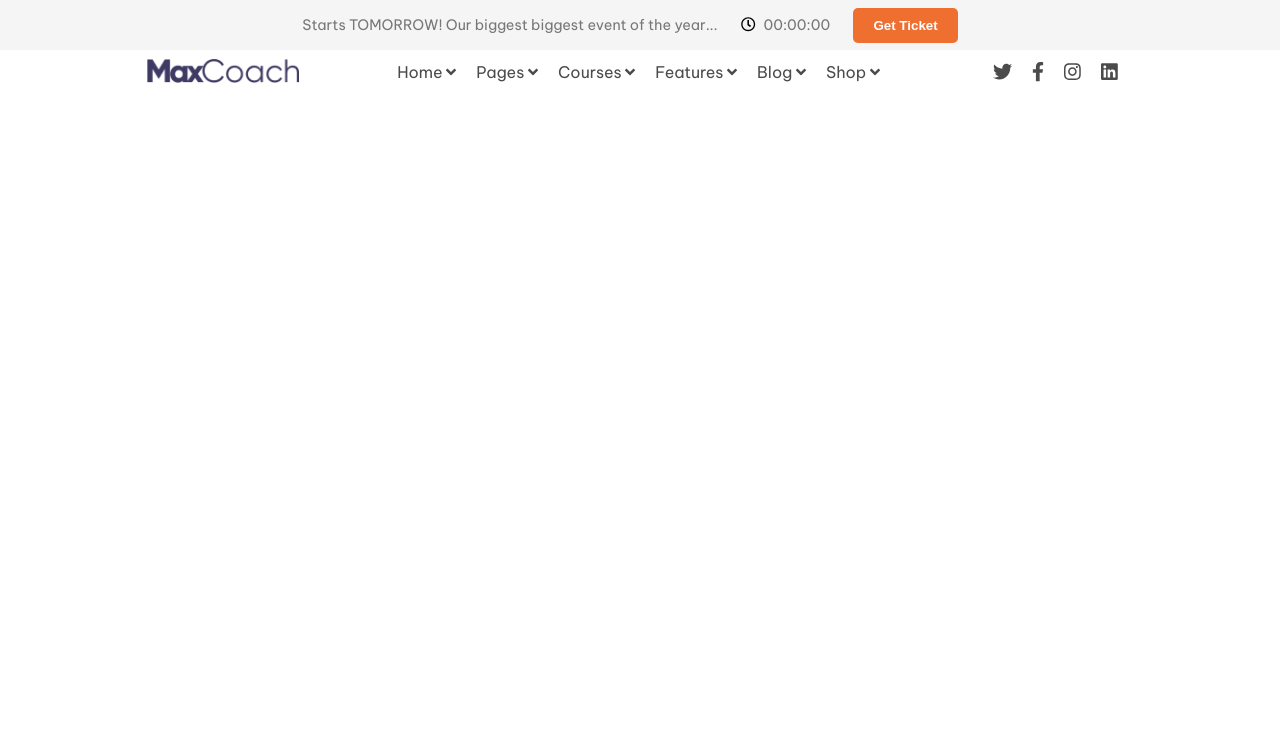
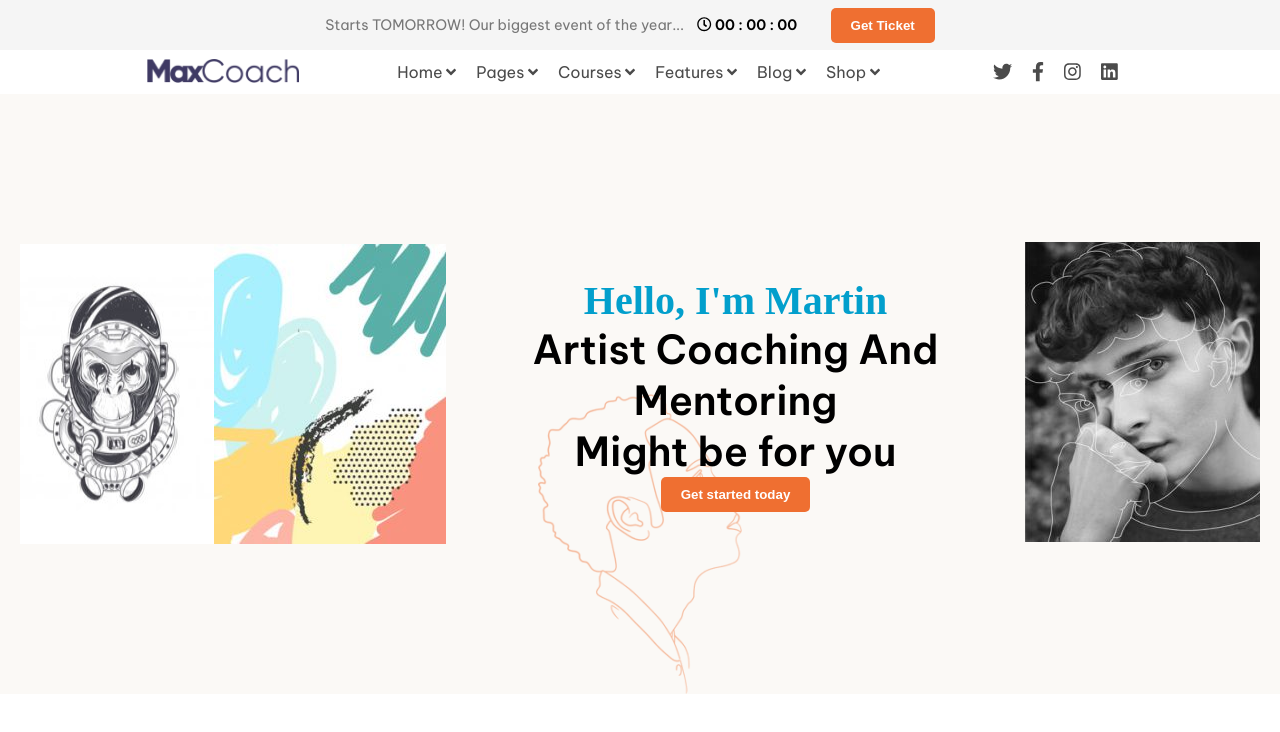
Before and after one commit to fdeluca85/proj-html-vuejs, a Vue app: page / in a window 1280 px wide. Shown: the top 732 px of the page. Built offline with nearby package versions, Linux system fonts and the light colour scheme; a web font is replaced by a local one.

Commit message:
hero bozza

```diff
--- a/src/components/elements/Countdown.vue
+++ b/src/components/elements/Countdown.vue
@@ -1,6 +1,6 @@
 <template>
     <div class="countdown" >
-        Starts TOMORROW! Our biggest biggest event of the year... <i class="far fa-clock"></i> 00:00:00 <button>Get Ticket</button>
+        Starts TOMORROW! Our biggest event of the year... <span><i class="far fa-clock"></i> 00 : 00 : 00 </span> <button>Get Ticket</button>
 
     </div>
 
@@ -20,13 +20,13 @@ export default {
     height: 50px;
     line-height: 50px;
     font-size: 0.9em;
-        .fa-clock{
-        color: black;
-        margin: 0 5px 0 20px;
-            }
             button{
         margin: auto 20px;
-    }
+        }
 }
-
+span{
+    color: black;
+    padding: 10px;
+    font-weight: bold;
+}
 </style>
--- /dev/null
+++ b/src/components/elements/Hero.vue
@@ -0,0 +1,52 @@
+<template>
+    <div class="hero" >
+        <div class="heroLeft">
+
+            <img src="../../assets/img/artist-hero-image-01.jpg" alt="">
+            <img src="../../assets/img/artist-hero-image-02-232x300.jpg" alt="">
+        </div>
+        <div class="heroCenter">
+            <div class="title">
+                <h3>Hello, I'm Martin</h3>
+                <h2>Artist Coaching And Mentoring</h2>
+                <h2>Might be for you</h2>
+                <button>Get started today</button>
+            </div>
+        </div>
+        <div class="heroRight">
+            <img src="../../assets/img/artist-hero-image-04-235x300.jpg" alt="">
+
+        </div>
+
+    </div>
+
+</template>
+
+<script>
+export default {
+    name: 'Hero'
+}
+</script>
+
+<style lang="scss" scoped>
+.hero{
+    background-color: #FBF9F6;
+    background-image: url('../../assets/img/artist-hero-image-03-204x300.png');
+    background-repeat: no-repeat;
+    background-position: bottom center;
+    height: 600px;
+    padding: 20px;
+    display: flex;
+    align-items: center;
+    justify-content: space-between;
+}
+.heroLeft{
+    display: flex;
+}
+.title{
+    display: flex;
+    flex-direction: column;align-items: center;
+    justify-content: space-between;
+
+}
+</style>
--- a/src/components/macro/Header.vue
+++ b/src/components/macro/Header.vue
@@ -2,10 +2,11 @@
     <header>
         <Countdown />
         <div class="container">
-            <div class="logo"><img src="../../assets/img/dark-logo.png" alt="logo"></div>
+            <div class="logo"><a href=""><img src="../../assets/img/dark-logo.png" alt="logo"></a></div>
             <NavBar />
             <SocialMedia />
         </div>
+        <Hero />
     </header>
 
 </template>
@@ -14,16 +15,18 @@
 import NavBar from "../elements/NavBar.vue"
 import SocialMedia from "../elements/SocialMedia.vue"
 import Countdown from "../elements/Countdown.vue"
+import Hero from "../elements/Hero.vue"
 export default {
     name: 'Header',
     components: {
         NavBar,
         SocialMedia,
-        Countdown
-
+        Countdown,
+        Hero
     }
 }
 </script>
+
 
 <style lang="scss" scoped>
 header{
@@ -35,12 +38,7 @@ header{
     align-items: center;
     .logo img{
         height: 25px;
+        cursor: pointer;
     }
-
-
-
 }
-
-
-
 </style>
```
